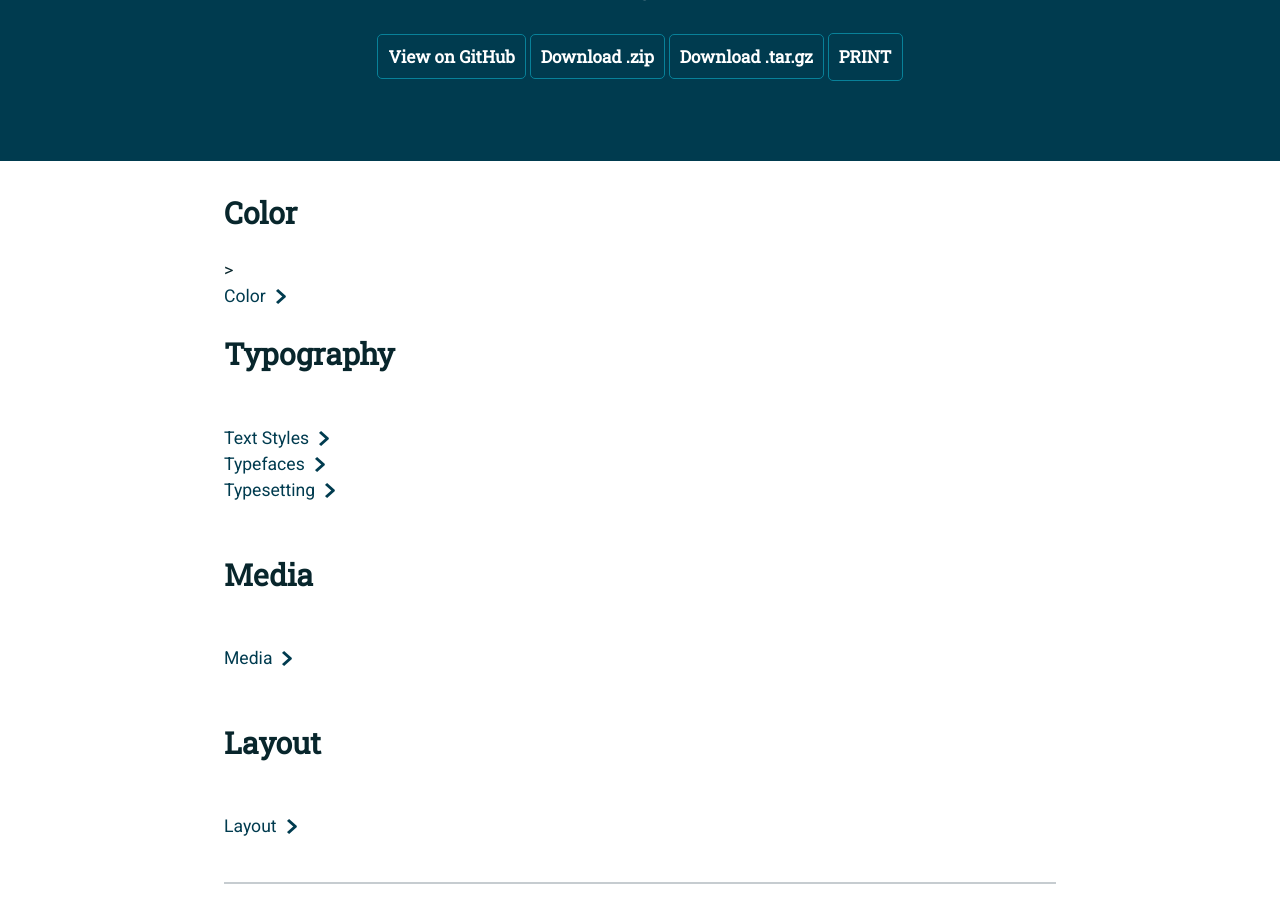
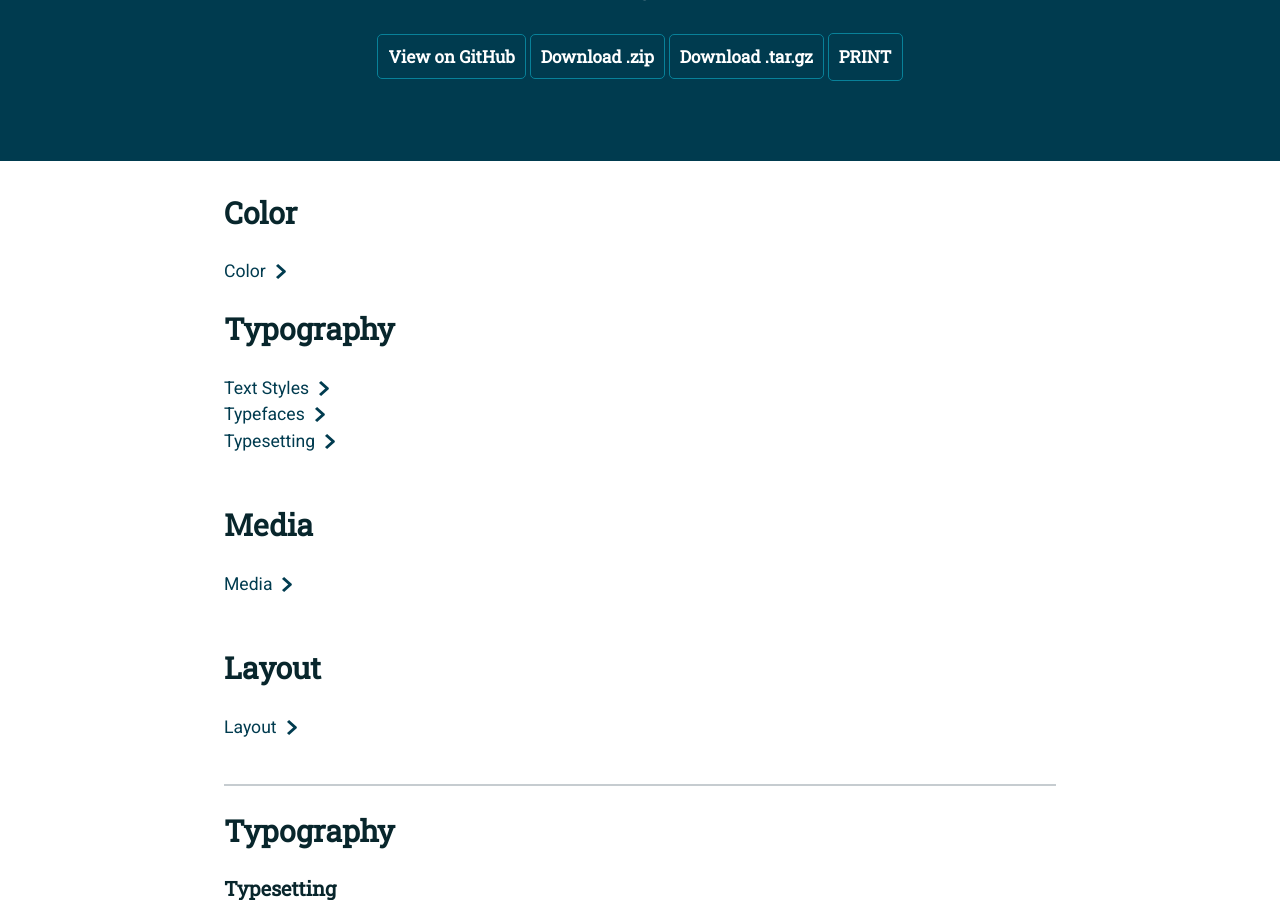
Before and after one commit to usnavy/Navy-Design-Guide, a Jekyll site: the page built from typesetting.md, in a window 1280 px wide and 900 px high, scrolled down 436 px. Built offline with Jekyll 4.4.1, drawn with Linux system fonts in a browser that asks for light colours; our own code applies the rules of GitHub Pages for plain Markdown files.

Commit message:
Update typesetting.md

```diff
--- a/typesetting.md
+++ b/typesetting.md
@@ -1,22 +1,17 @@
-<div id="main-navigation">
-  <h2>Color</h2>><br>
-  <a href="/color.md">Color</a><img src="img/Right-Chevron.png" alt="Color" class="chevron">
+## Color<br>
+ [Color](/color.md)<img src="img/Right-Chevron.png" alt="Color" class="chevron">
 <br>
-
-<h2>Typography</h2><br>
-<a href="/text-styles.md">Text Styles</a><img src="img/Right-Chevron.png" alt="Text Styles" class="chevron"><br>
-<a href="/typefaces.md">Typefaces</a><img src="img/Right-Chevron.png" alt="Text Styles" class="chevron"><br>
-<a href="/typesetting.md">Typesetting</a><img src="img/Right-Chevron.png" alt="Text Styles" class="chevron"><br>
+## Typography<br>
+ [Text Styles](/text-styles.md)<img src="img/Right-Chevron.png" alt="Text Styles" class="chevron"><br>
+ [Typefaces](/typefaces.md)<img src="img/Right-Chevron.png" alt="Text Styles" class="chevron"><br>
+ [Typesetting](/typesetting.md)<img src="img/Right-Chevron.png" alt="Text Styles" class="chevron"><br>
 <br>
-
-<h2>Media</h2><br>
-<a href="/media.md">Media</a><img src="img/Right-Chevron.png" alt="Text Styles" class="chevron"><br>
+## Media<br>
+ [Media](/media.md)<img src="img/Right-Chevron.png" alt="Text Styles" class="chevron"><br>
 <br>
-
-<h2>Layout</h2><br>
-<a href="/layout.md">Layout</a><img src="img/Right-Chevron.png" alt="Text Styles" class="chevron"><br>
+## Layout<br>
+ [Layout](/layout.md)<img src="img/Right-Chevron.png" alt="Text Styles" class="chevron"><br>
 <br>
-</div>
 
 <hr>
 
```
